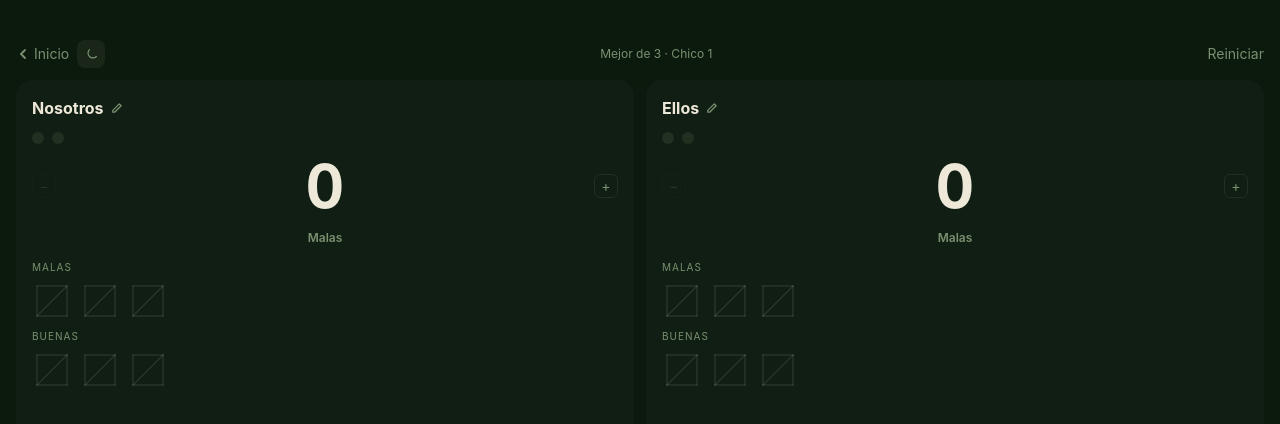
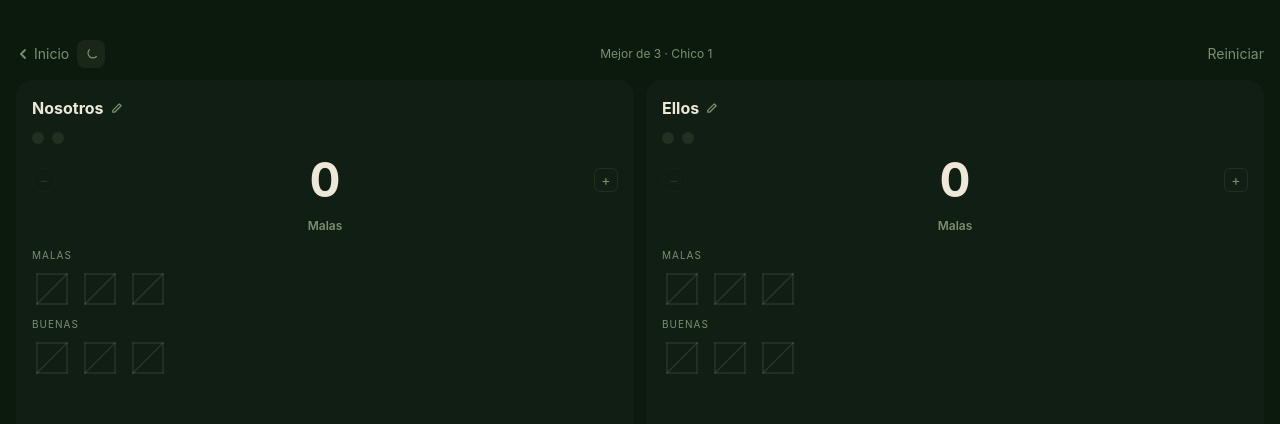
Before and after one commit to ledelsztein/tantoapp, a React (Vite) app: page /truco/game in a window 1280 px wide. Shown: the top 424 px of the page. Built offline with nearby package versions, Linux system fonts and the light colour scheme.

Commit message:
fix(truco): min-w-0 en número para evitar layout shift con 2 dígitos
Co-Authored-By: Claude Sonnet 4.6 (1M context) <noreply@anthropic.com>

```diff
--- a/src/components/games/truco/TrucoGame.tsx
+++ b/src/components/games/truco/TrucoGame.tsx
@@ -114,7 +114,7 @@ export default function TrucoGame() {
           >
             −
           </button>
-          <span className="flex-1 text-center text-6xl font-bold text-text tabular-nums leading-none">
+          <span className="flex-1 min-w-0 text-center text-5xl font-bold text-text tabular-nums leading-none">
             {pts}
           </span>
           <button
```
